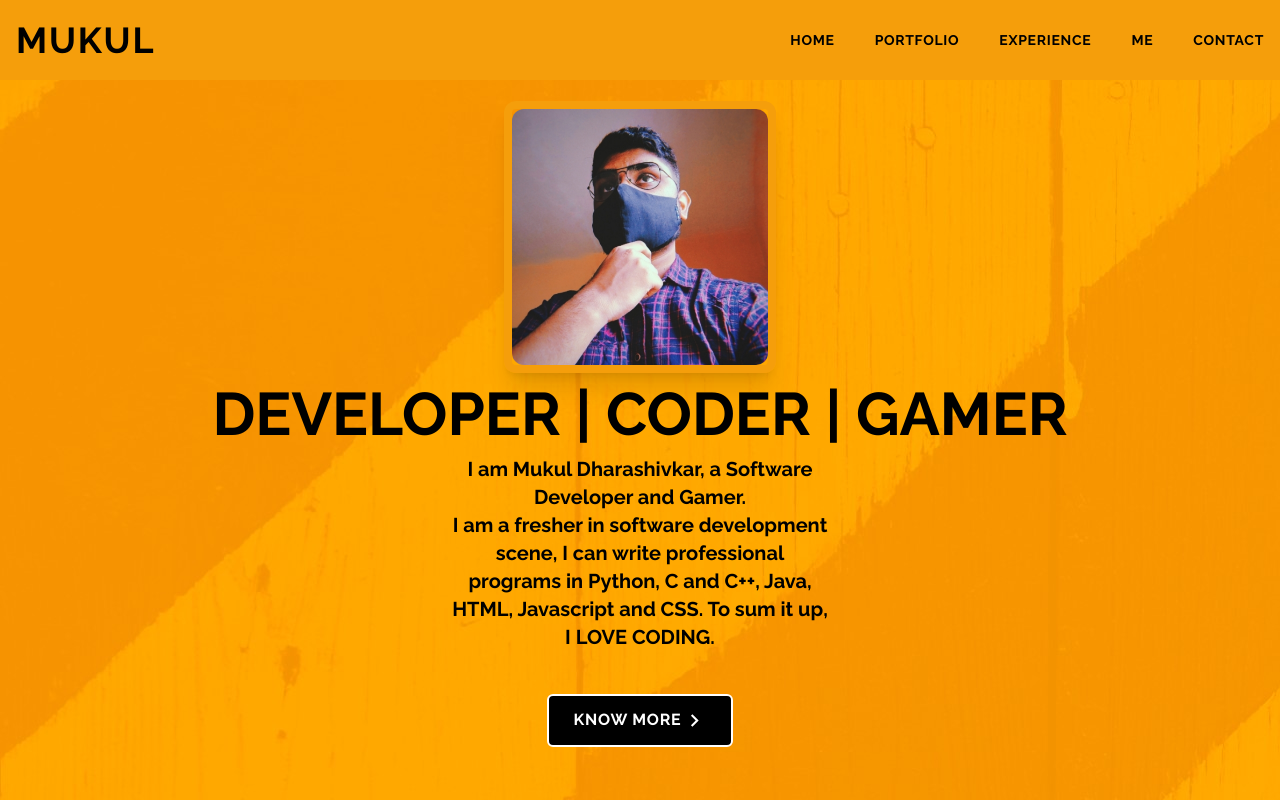
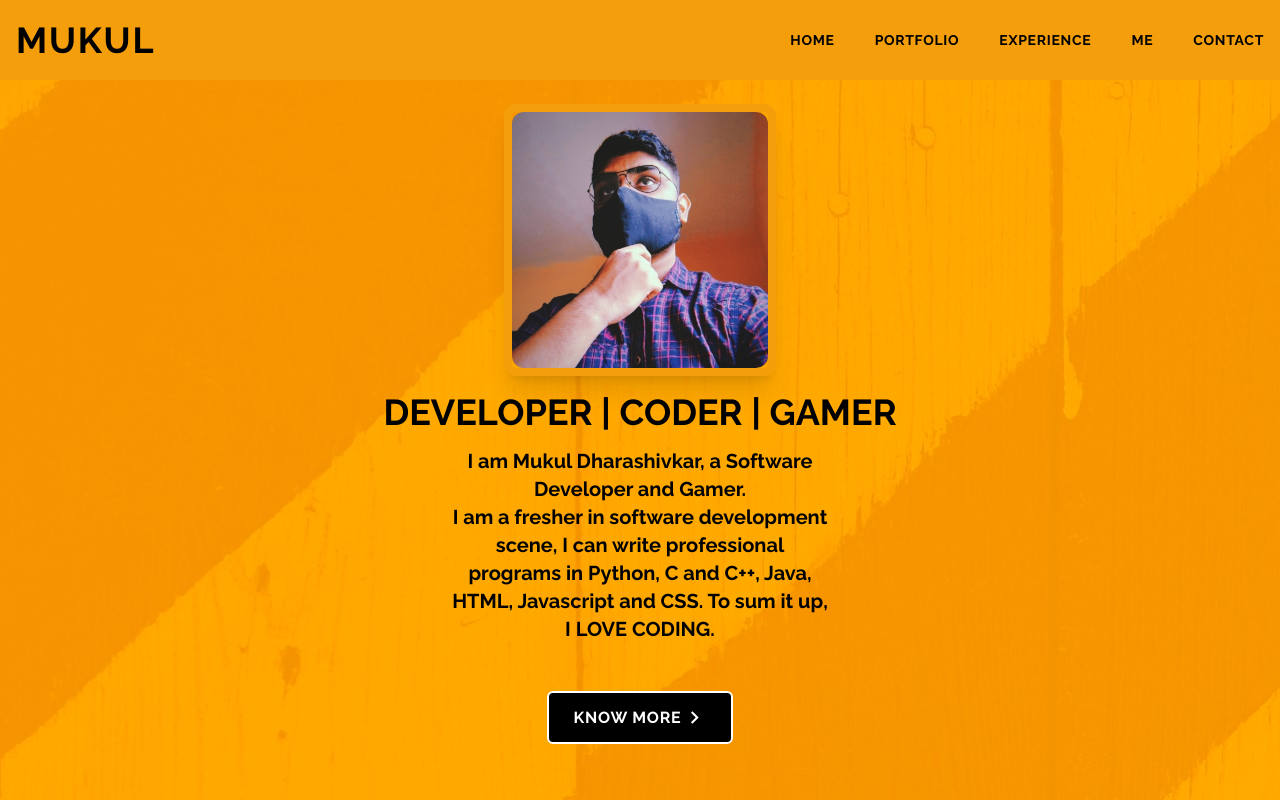
Before and after one commit to themukuldharashivkar/my-portfolio, a Next.js app: page / in a window 1280 px wide. Shown: the top 800 px of the page. Built offline with nearby package versions, Linux system fonts and the light colour scheme.

Commit message:
Update HomePage.jsx

```diff
--- a/components/HomePage.jsx
+++ b/components/HomePage.jsx
@@ -18,7 +18,7 @@ const HomePage = () => {
         </div>
         </div>
 
-        <h1 className="uppercase font-bold text-black text-6xl">
+        <h1 className="uppercase font-bold text-black text-4xl">
           Developer | Coder | Gamer
         </h1>
 
```
